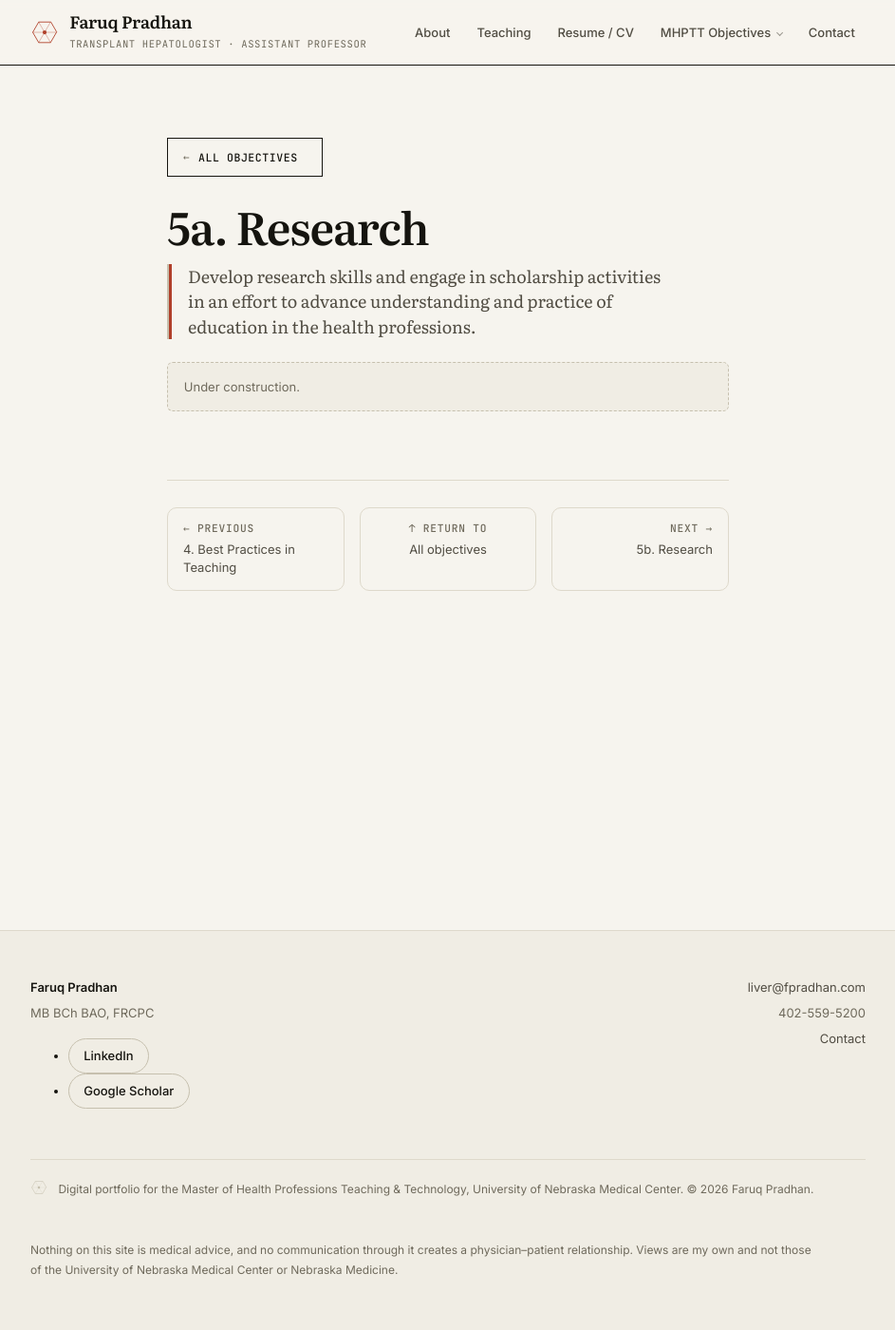
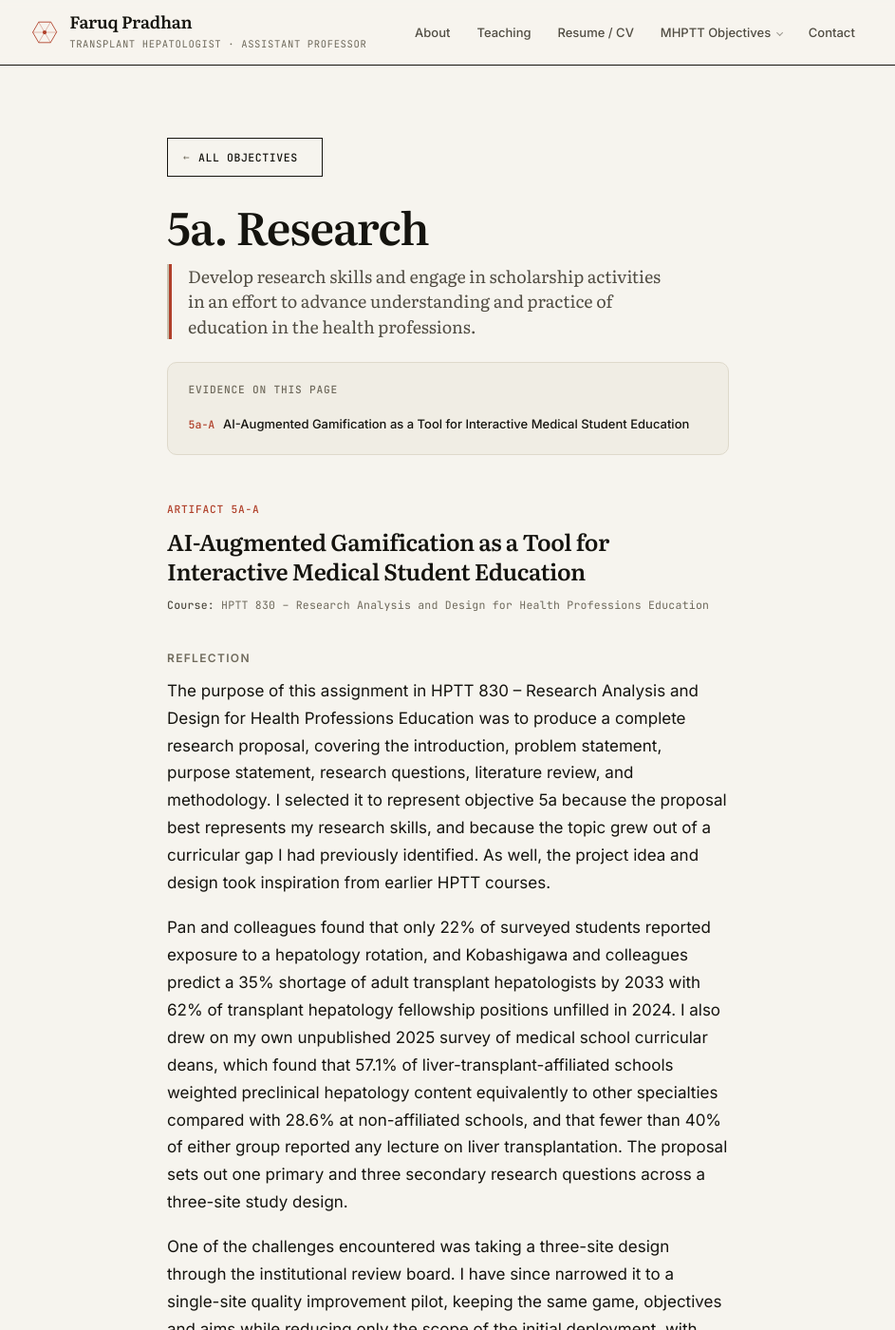
Before and after one commit to fpradhan/fpradhan.github.io, a Jekyll site: the page built from _competencies/5a-research.md, in a window 1280 px wide and 1400 px high. Shown: the whole window at 95% size, without its empty margins (168-1111 px from the left). Built offline with Jekyll 4.4.1, drawn with Linux system fonts in a browser that asks for light colours; some of the changed text lies outside the part shown.

Commit message:
Add artifact 5a-A, the HPTT 830 research proposal
Competency 5a was still under construction. It now carries Faruq's
reflection verbatim and the proposal itself, titled from the document
rather than generically: AI-Augmented Gamification as a Tool for
Interactive Medical Student Education.

Hepatology Night Shift links out to hepatology.pages.dev, in a new tab
like the artifact links. The template placeholder moves on to 5a-B.

Every figure in the reflection checks out against the proposal: 22%, the
2033 shortage, 62% unfilled, 57.1% against 28.6%, fewer than 40%, and one
primary with three secondary questions across three schools.

Co-Authored-By: Claude Opus 5 <noreply@anthropic.com>
Claude-Session: https://claude.ai/code/session_01SajNJDGDkt5q5fCgsPRcNk

```diff
--- a/_competencies/5a-research.md
+++ b/_competencies/5a-research.md
@@ -8,14 +8,54 @@ description: "MHPTT competency 5a, Research — the outcome statement and the ar
 # One entry per artifact — label, title, course, and the anchor of its
 # <section> in the body below. Drives the jump list on this page and the
 # artifact list on /objectives/. Left empty until artifacts are chosen.
-artifacts: []
+artifacts:
+  - label: "5a-A"
+    title: "AI-Augmented Gamification as a Tool for Interactive Medical Student Education"
+    course: "HPTT 830"
+    anchor: "artifact-5a-a"
 redirect_from: /artifacts/5a-research/
 statement: >-
   Develop research skills and engage in scholarship activities in an effort to
   advance understanding and practice of education in the health professions.
 ---
 
-<p class="todo">Under construction.</p>
+<section class="artifact" id="artifact-5a-a" markdown="1">
+
+<p class="label">Artifact 5a-A</p>
+
+## AI-Augmented Gamification as a Tool for Interactive Medical Student Education
+
+**Course:** HPTT 830 – Research Analysis and Design for Health Professions Education
+{: .meta}
+
+### Reflection
+
+The purpose of this assignment in HPTT 830 – Research Analysis and Design for Health Professions
+Education was to produce a complete research proposal, covering the introduction, problem
+statement, purpose statement, research questions, literature review, and methodology. I selected
+it to represent objective 5a because the proposal best represents my research skills, and because
+the topic grew out of a curricular gap I had previously identified. As well, the project idea and
+design took inspiration from earlier HPTT courses.
+
+Pan and colleagues found that only 22% of surveyed students reported exposure to a hepatology
+rotation, and Kobashigawa and colleagues predict a 35% shortage of adult transplant hepatologists
+by 2033 with 62% of transplant hepatology fellowship positions unfilled in 2024. I also drew on my
+own unpublished 2025 survey of medical school curricular deans, which found that 57.1% of
+liver-transplant-affiliated schools weighted preclinical hepatology content equivalently to other
+specialties compared with 28.6% at non-affiliated schools, and that fewer than 40% of either group
+reported any lecture on liver transplantation. The proposal sets out one primary and three
+secondary research questions across a three-site study design.
+
+One of the challenges encountered was taking a three-site design through the institutional review
+board. I have since narrowed it to a single-site quality improvement pilot, keeping the same game,
+objectives and aims while reducing only the scope of the initial deployment, with multi-site
+expansion planned once the intervention is established. The game itself is now built,
+[Hepatology Night Shift<span class="sr-only"> (opens in a new tab)</span>](https://hepatology.pages.dev/HepatologyNightShift){: rel="noopener" target="_blank"},
+and is undergoing final testing before I implement the project in Fall 2026.
+
+<p><a class="dl" href="{{ '/assets/artifacts/hptt830-research-proposal.pdf' | relative_url }}" rel="noopener" target="_blank">Download the research proposal (PDF)<span class="sr-only"> (opens in a new tab)</span></a></p>
+
+</section>
 
 {% comment %}
   ARTIFACT TEMPLATE — copy everything between the dashed rules out of this
@@ -26,9 +66,9 @@ statement: >-
   artifact appears in the jump list here and in the list on /objectives/.
 
   ----------------------------------------------------------------------------
-<section class="artifact" id="artifact-5a-a" markdown="1">
+<section class="artifact" id="artifact-5a-b" markdown="1">
 
-<p class="label">Artifact 5a-A</p>
+<p class="label">Artifact 5a-B</p>
 
 ## Title of the artifact
 
```
Also changed, not shown: assets/artifacts/README.md (+1 -0 lines), 1 other file.
